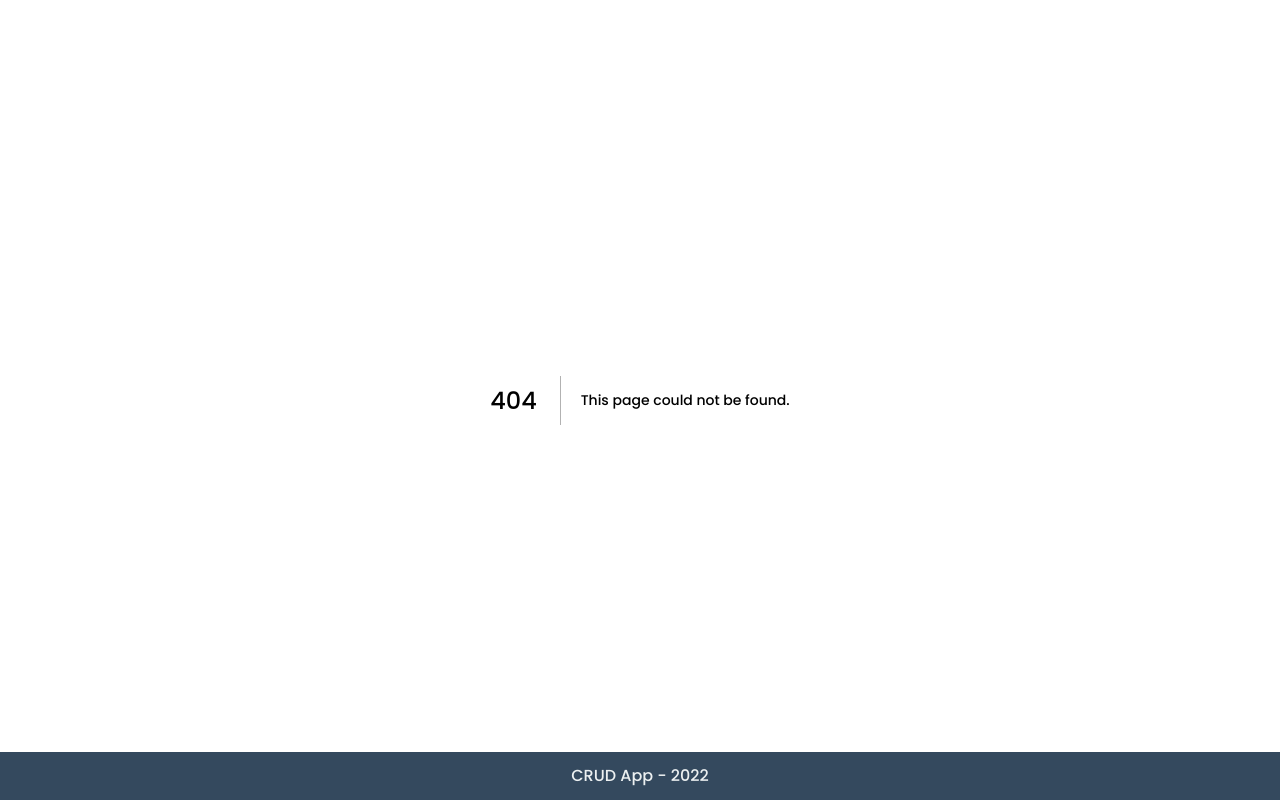
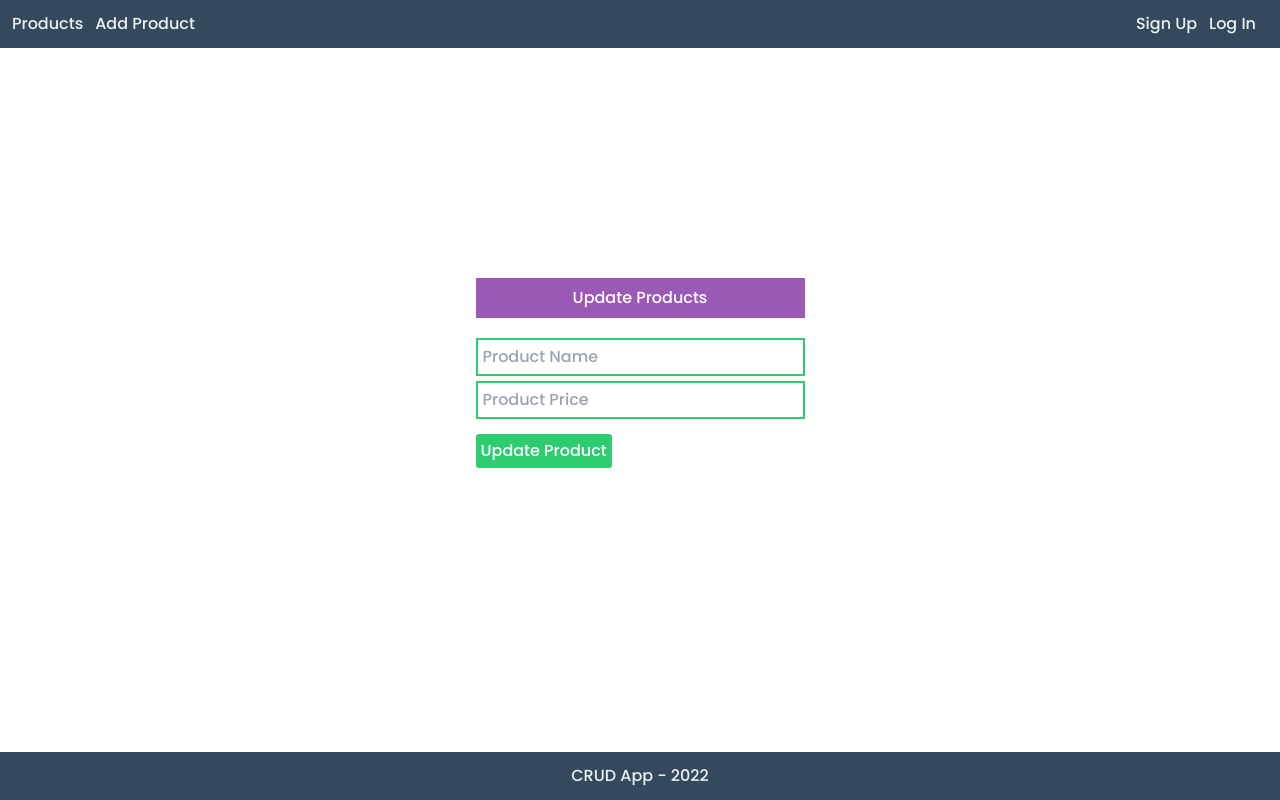
Before and after one commit to HydraPhyzer/CRUD-App-In-NodeJS-NextJS-MongoDB, a Next.js app in the folder Frontend/: page /update/1 in a window 1280 px wide. Before the commit this address had no page. Built offline with nearby package versions, Linux system fonts and the light colour scheme; no server answers.

Commit message:
User Can Update Products

```diff
--- a/Frontend/pages/index.js
+++ b/Frontend/pages/index.js
@@ -1,3 +1,4 @@
+import Link from "next/link";
 import { useEffect, useState } from "react";
 import Header from "../Components/Header";
 export default function Home() {
@@ -21,7 +22,9 @@ export default function Home() {
   return (
     <>
       <Header />
+
       <div className="flex justify-center items-center min-h-[80vh] flex-col">
+        {Products.length>0 ?
         <table>
           <thead>
             <tr className="flex space-x-2">
@@ -42,12 +45,14 @@ export default function Home() {
                     {Each.PPrice}
                   </td>
                   <td className="border-2 border-green-500 p-1 text-black w-full">
-                    <button className="p-1 m-0 mx-1 bg-yellow-500">Edit</button>
+                    <Link href={`/update/${Each._id}`}>
+                      <button className="p-1 m-0 mx-1 rounded-none bg-yellow-500">Edit</button>
+                    </Link>
                     <button
                       onClick={() => {
                         Delete(Each._id);
                       }}
-                      className="p-1 m-0 mx-1 bg-red-500"
+                      className="p-1 m-0 mx-1 bg-red-500 rounded-none"
                     >
                       Delete
                     </button>
@@ -57,6 +62,8 @@ export default function Home() {
             })}
           </tbody>
         </table>
+          :
+          <p>No Products to Display</p>}
       </div>
     </>
   );
--- /dev/null
+++ b/Frontend/pages/update/[id].js
@@ -0,0 +1,71 @@
+import React, { useEffect, useState } from "react";
+import Header from "../../Components/Header";
+import Router from "next/router";
+
+const Update = () => {
+  let [PName, setPname] = useState();
+  let [PPrice, setPPrice] = useState();
+
+  let GetProducts = async () => {
+    let API = await fetch(`http://localhost:4500/single/${Router.query.id}`);
+    let Res=await API.json()
+    setPPrice(Res.PPrice);
+    setPname(Res.PName);
+  };
+
+  let Update=async()=>
+  {
+    let API = await fetch(`http://localhost:4500/update/${Router.query.id}`,{
+      method:'put',
+        body:JSON.stringify({PName,PPrice}),
+        headers:{
+          'Content-Type':'application/json'
+        }
+    })
+    .then(()=>
+    {
+      Router.push('/')
+    });
+  }
+
+  useEffect(() => {GetProducts()}, []);
+  return (
+    <>
+      <Header />
+      <div>
+        <div className="flex flex-col sn:min-h-[90vh] min-h-[80vh] w-full justify-center items-center">
+          <div className="px-2 flex flex-col w-max justify-center items-center">
+            <p className="my-5 bg-[#9b59b6] text-white w-full text-center py-2">
+              Update Products
+            </p>
+            <input
+              onChange={(E) => {
+                setPname(E.target.value);
+              }}
+              value={PName}
+              type="text"
+              placeholder="Product Name"
+            />
+            <input
+              onChange={(E) => {
+                setPPrice(E.target.value);
+              }}
+              value={PPrice}
+              type="email"
+              placeholder="Product Price"
+            />
+            <button
+              onClick={() => {
+                Update();
+              }}
+            >
+              Update Product
+            </button>
+          </div>
+        </div>
+      </div>
+    </>
+  );
+};
+
+export default Update;
```
Also changed, not shown: 1 other file (tests, documents, lock files or other folders).
